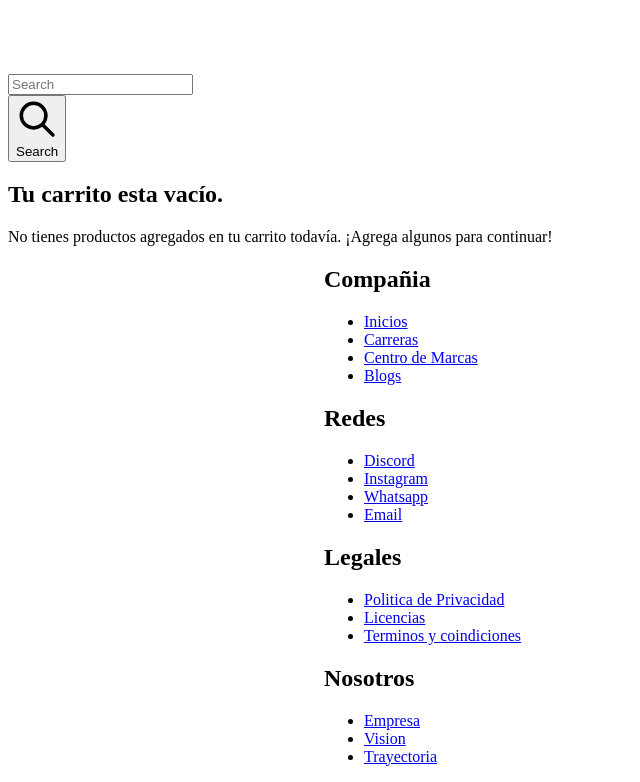
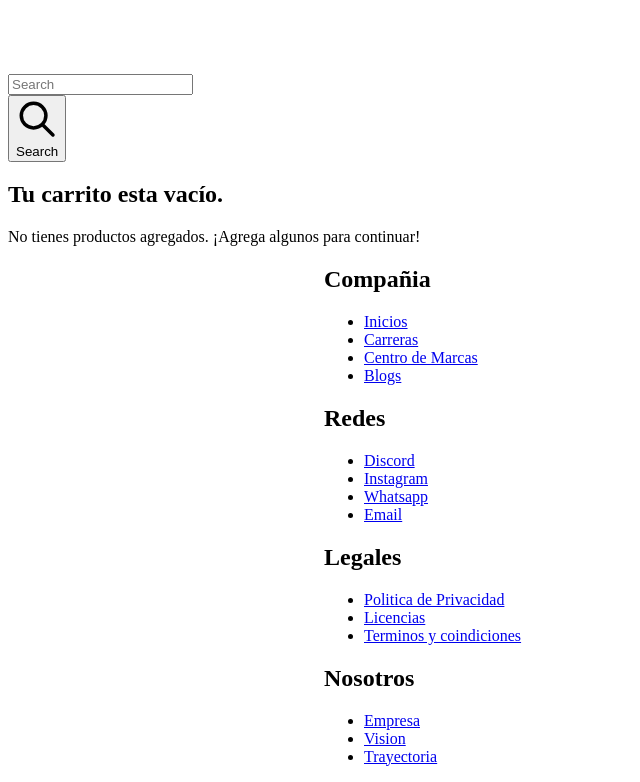
Before and after one commit to Ayrtongit/ReactSegundaPreEntrega, a Next.js app: page /cart in a window 1280 px wide. Shown: the part 841-1623 px from the top of the page, without its empty margins (0-640 px from the left). Built offline with nearby package versions, Linux system fonts and the light colour scheme.

Commit message:
Update ViewCart.tsx

```diff
--- a/components/Cart/ViewCart.tsx
+++ b/components/Cart/ViewCart.tsx
@@ -124,7 +124,7 @@ const EmailValidationForm = () => {
     <form>
 
 
-        <label className="block mb-2 text-sm font-medium text-gray-900 dark:text-white" htmlFor="email">Email:</label>
+        <label className="block mb-2 text-sm font-medium text-gray-900 dark:text-white" htmlFor="email">Correo:</label>
 
       <input
         type="email"
@@ -134,7 +134,7 @@ const EmailValidationForm = () => {
         onChange={handleEmailChange}
         className={`${isValidEmail ? 'bg-green-100' : 'bg-red-100'} border border-gray-300 text-gray-900 text-sm rounded-lg focus:ring-blue-500 focus:border-blue-500 block w-full p-2.5  dark:border-gray-600 dark:placeholder-gray-400 dark:text-white dark:focus:ring-blue-500 dark:focus:border-blue-500`}
       />
-              <label className="block mb-2 text-sm font-medium text-gray-900 dark:text-white" htmlFor="email">Reingresa Email:</label>
+              <label className="block mb-2 text-sm font-medium text-gray-900 dark:text-white" htmlFor="email">Reingrese el correo:</label>
 
       <input
         type="email"
@@ -221,7 +221,7 @@ const products = cart.items.map(product => {
         <div className="text-center mt-16 mb-16">
           <h2 className="text-3xl font-semibold">Tu carrito esta vacío.</h2>
           <p className="mt-2 mb-2">
-            No tienes productos agregados en tu carrito todavía. ¡Agrega algunos para continuar!
+            No tienes productos agregados. ¡Agrega algunos para continuar!
           </p>
         </div>
       ) : (
@@ -233,7 +233,7 @@ const products = cart.items.map(product => {
               <svg xmlns="http://www.w3.org/2000/svg" fill="none" viewBox="0 0 24 24" strokeWidth="1.5" stroke="currentColor" className="w-6 h-6">
               <path strokeLinecap="round" strokeLinejoin="round" d="M6 18L18 6M6 6l12 12" />
               </svg>
-              <span className="sr-only">Icon description</span>
+              <span className="sr-only">Icon descripcion</span>
               </button>
         {products}
         </div>
```
